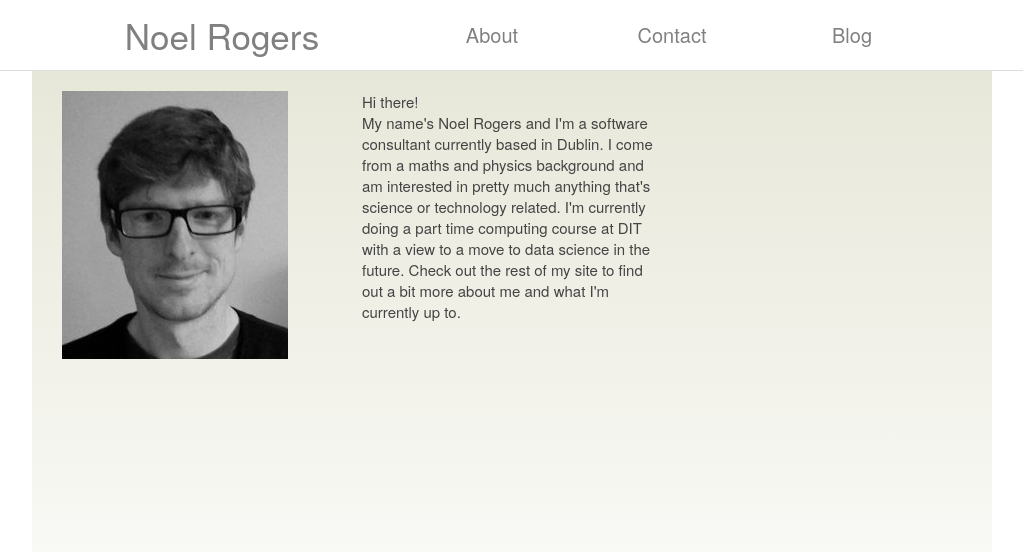
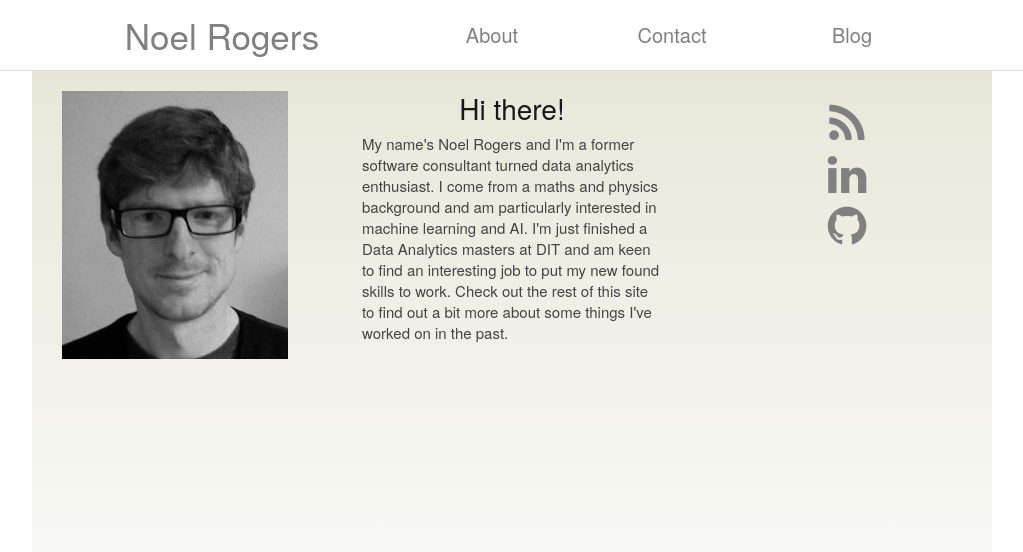
Before and after one commit to noelano/noelano.github.io, a Jekyll site: the page built from _pages/01_about.html, in a window 1280 px wide. Shown: the top 552 px of the page, without its empty margins (128-1151 px from the left). Built offline with Jekyll 4.4.1, drawn with Linux system fonts in a browser that asks for light colours; nearby versions of some CDN libraries.

Commit message:
About page

```diff
--- a/_pages/01_about.html
+++ b/_pages/01_about.html
@@ -9,7 +9,15 @@ permalink: /about/
 </div>
 
 <div class="one-third column">
-	<p>Hi there! </br>My name's Noel Rogers and I'm a software consultant currently based in Dublin. I come from a maths and physics background and am interested in pretty much anything that's science
-			or technology related. I'm currently doing a part time computing course at DIT with a view to a move to data science in the future. Check out the rest of my site to find out a bit more about me and what I'm currently up to.
+	<h3>Hi there!</h3>
+	<p>My name's Noel Rogers and I'm a former software consultant turned data analytics enthusiast. I come from a maths and physics background and am particularly interested in machine learning and AI. I'm just finished a Data Analytics masters at DIT and am keen to find an interesting job to put my new found skills to work. Check out the rest of this site to find out a bit more about some things I've worked on in the past.
 	</p>
 </div>
+
+<div class="one-third column">
+    <ul class="social-icons">
+	<li><a href="{{ "/feed.xml" | prepend: site.baseurl }}" class="social-icon"> <i class="fa fa-rss fa-3x"></i></a></li>
+	<li><a href="https://ie.linkedin.com/in/noel-rogers-136a1b62" class="social-icon"> <i class="fa fa-linkedin fa-3x"></i></a></li>
+	<li><a href="http://github.com/noelano" class="social-icon"> <i class="fa fa-github fa-3x"></i></a></li>
+    </ul>
+</div>
--- a/_sass/myStyle.scss
+++ b/_sass/myStyle.scss
@@ -27,7 +27,7 @@
 	h1 a, h2 a, h3 a, h4 a, h5 a, h6 a { font-weight: inherit; }
 	h1 { font-size: 46px; line-height: 50px; margin-bottom: 14px;}
 	h2 { font-size: 35px; line-height: 40px; margin-bottom: 10px; }
-	h3 { font-size: 28px; line-height: 34px; margin-bottom: 8px; }
+	h3 { font-size: 28px; line-height: 34px; margin-bottom: 8px; text-align: center; }
 	h4 { font-size: 21px; line-height: 30px; margin-bottom: 4px; }
 	h5 { font-size: 17px; line-height: 24px; }
 	h6 { font-size: 14px; line-height: 21px; }
@@ -67,65 +67,40 @@ dd{
 
 #pic {
 	position: relative;
-	margin-left: 20px;
-	margin-right:auto;
+	display: block;
 }
 
 /*===========================================*/
 /* Formatting for social media links */
 
-a li{
-	font-style: none;
-	border-radius: 5px;
-	box-shadow: 2px 2px 1px #888888;
-	text-decoration: none;
-	color: white;
+@import url(http://maxcdn.bootstrapcdn.com/font-awesome/4.6.3/css/font-awesome.min.css);
+
+.social-icons {
+	margin: auto;
+	text-align: center;
+	margin-top: 10px;
 }
 
-a li img{
-	margin-top: 2px;
+.social-icon {
+	//color:#d6d6d6;
+	color: gray;
+	margin: auto;
 }
 
-.icon{
-	border-top: 2px;
-	border-left: 2px;
+.fa {
+	margin: auto;
 }
 
-#linkedIn{
-	background: #0077B5;
-	margin-bottom: 15px;
+.social-icons .fa-github:hover {
+	color:#b992e3;
 }
 
-#code{
-	background: #1F4055;
+.social-icons .fa-rss:hover {
+	color:#f8981c;
 }
 
-#coursera{
-	background: #436E8E;
-}
-
-#feyn{
-	background: #F7661E;
-}
-
-#twitter{
-	background: #55ACEE;
-	margin-bottom: 15px;
-}
-
-#facebook{
-	background: #4862A3;
-	margin-bottom: 15px;
-}
-
-#mail{
-	background: orange;
-	margin-bottom: 15px;
-}
-
-#git{
-	background: black;
-	margin-bottom: 15px;
+.social-icons .fa-linkedin:hover {
+	color:#0073a4;
 }
 
 /*===========================================*/
@@ -255,7 +230,7 @@ ul{
 li{
 	line-height: 18px;
 	margin-left: 30px;
-	list-style: disk;
+	list-style: none;
 	margin-bottom: 6px;
 }
 
--- a/_sass/responsive.scss
+++ b/_sass/responsive.scss
@@ -31,6 +31,7 @@
 	.container .head		        { width: 360px; float: left; text-align: center;}
 
 	.nav-menu                               {display:none;}
+	#pic					{ margin-left: 20px; }
 
 /* #Tablet (Portrait)
 ================================================== */
@@ -51,6 +52,7 @@
 	.container .navbar		            { width: 133px; float: left; text-align: center;}
 	.container .head	                    { width: 300px; float: left; text-align: center;}
 	.nav-menu                                   { display: none; }
+	#pic					    { margin-left: 10px; }
     }
 
 
@@ -73,6 +75,8 @@
 	.container .head		              { width: 220px; float: left; text-align: center;}
         .nav-options                                  { display: none; }
 	.nav-menu                                     { display: block; }
+	.social-icons li			      { display: inline-block; }
+	#pic					      { margin: auto; text-align: center; }
     }
 
 
@@ -95,6 +99,8 @@
 	.container .head		              { width: 340px; float: left; text-align: center;}
 	.nav-options                                  {display:none;}
 	.nav-menu                                     { display: block; }
+	.social-icons li			      { display: inline-block; }
+	#pic					      { margin: auto; text-align: center; }
  }
 
 
```
Also changed, not shown: images/icons/GitHub-Mark-120px-plus.png (added), images/icons/GitHub-Mark-32px.png (added), images/icons/GitHub-Mark-64px.png (added), images/icons/GitHub-Mark-Light-120px-plus.png (added), images/icons/GitHub-Mark-Light-32px.png (added), images/icons/GitHub-Mark-Light-64px.png (added), images/icons/GitHub-Mark/PNG/GitHub-Mark-120px-plus.png (added), images/icons/GitHub-Mark/PNG/GitHub-Mark-32px.png (added), images/icons/GitHub-Mark/PNG/GitHub-Mark-64px.png (added), images/icons/GitHub-Mark/PNG/GitHub-Mark-Light-120px-plus.png (added), images/icons/GitHub-Mark/PNG/GitHub-Mark-Light-32px.png (added), images/icons/GitHub-Mark/PNG/GitHub-Mark-Light-64px.png (added), images/kaggle.png (added), 3 other files.
